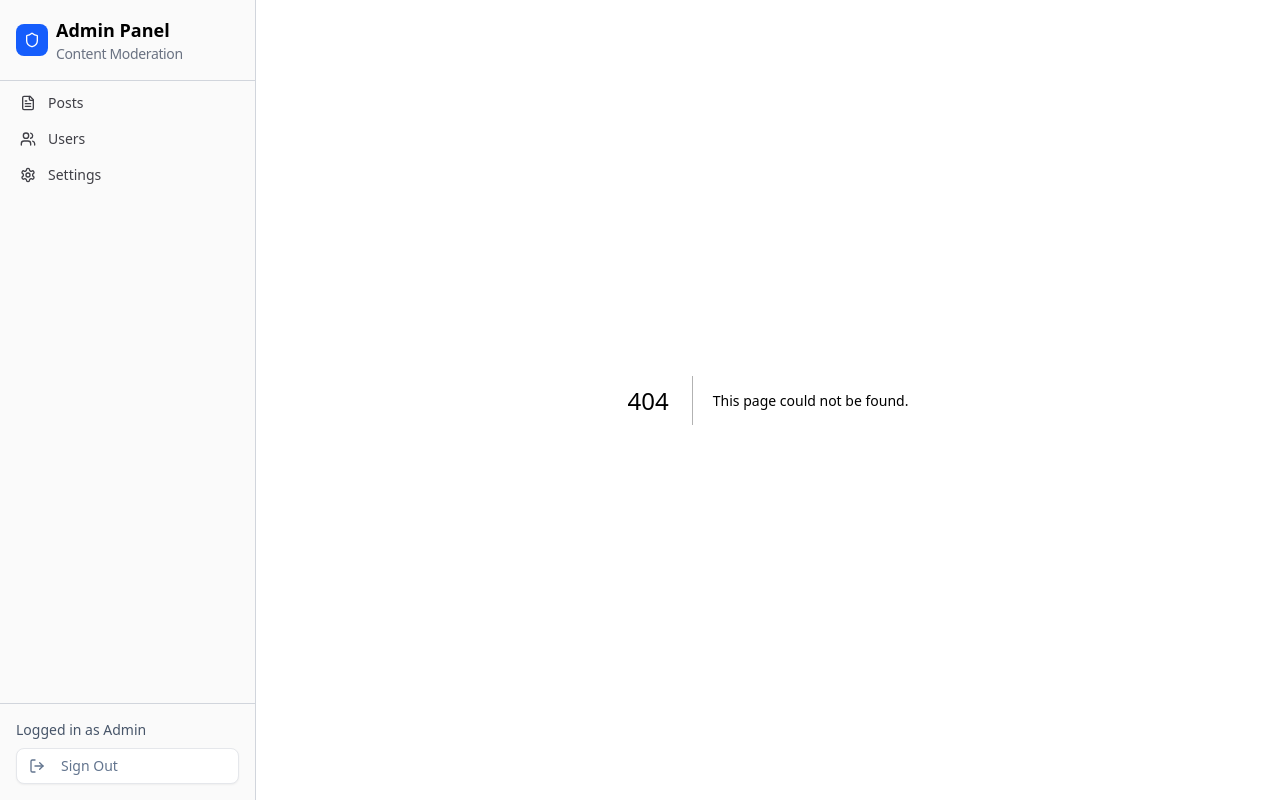
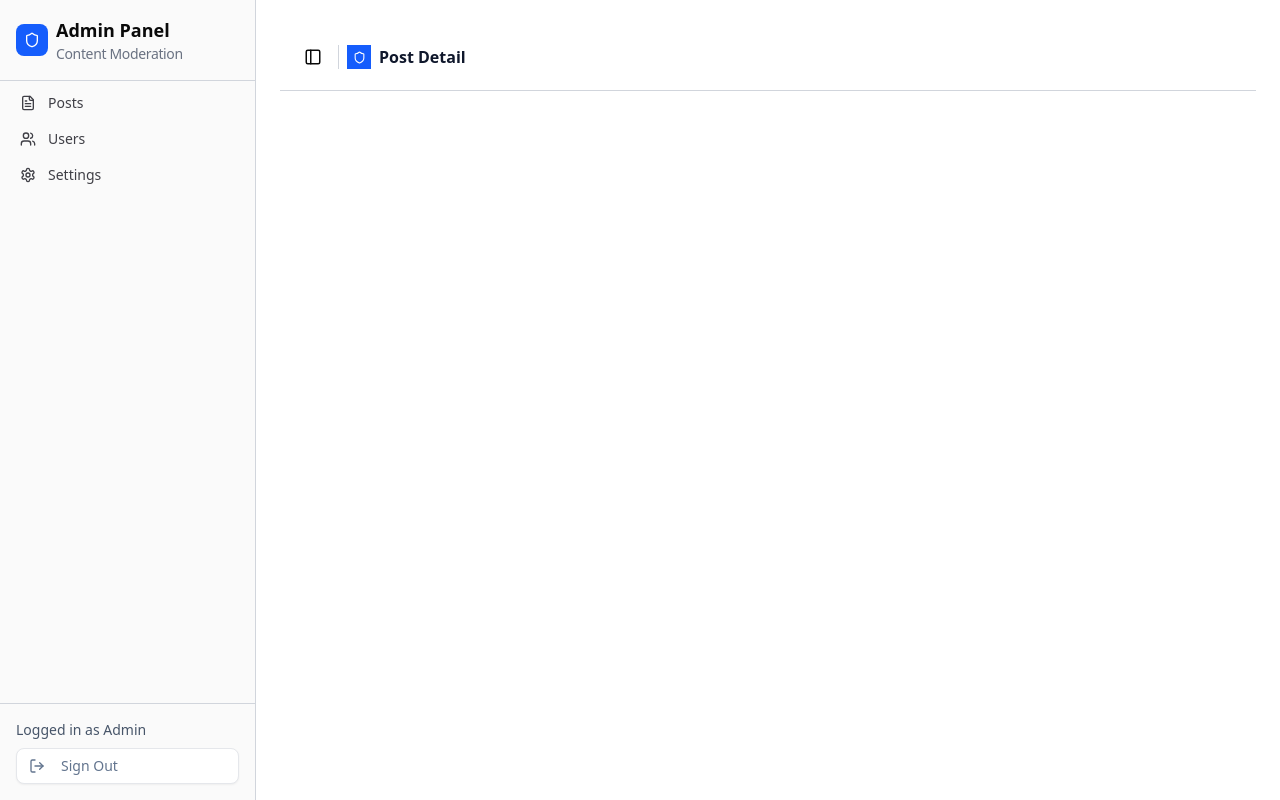
Before and after one commit to AmjustGettingStarted/KalyaniMotors_AdminPanel, a Next.js app: page /posts/user_4 in a window 1280 px wide. Before the commit this address had no page. Built offline with nearby package versions, Linux system fonts and the light colour scheme.

Commit message:
feat(PostDetail): Add new page

```diff
--- /dev/null
+++ b/app/posts/[id]/page.tsx
@@ -0,0 +1,28 @@
+import { Shield, Sidebar } from "lucide-react";
+import React from "react";
+
+const PostDetail = ({ params }: { params: { id: string } }) => {
+  return (
+    <div className="p-4 md:p-6">
+      {/* Top Header */}
+      <div className="border-b border-gray-300 p-2 md:p-4 flex">
+        <div className="cursor-pointer">
+          <Sidebar size={18} className="m-2" />
+        </div>
+        <div className=" flex items-center">
+          <div className="border-l border-gray-300 h-6 ml-2 hidden md:block"></div>
+          <div className="flex items-center justify-center w-6 h-6 bg-blue-600 mx-2 ">
+            <Shield size={13} color="#fff" />
+          </div>
+          <p className="font-semibold text-slate-900">Post Detail</p>
+        </div>
+      </div>
+
+      <div className="space-y-4">
+
+      </div>
+    </div>
+  );
+};
+
+export default PostDetail;
```
